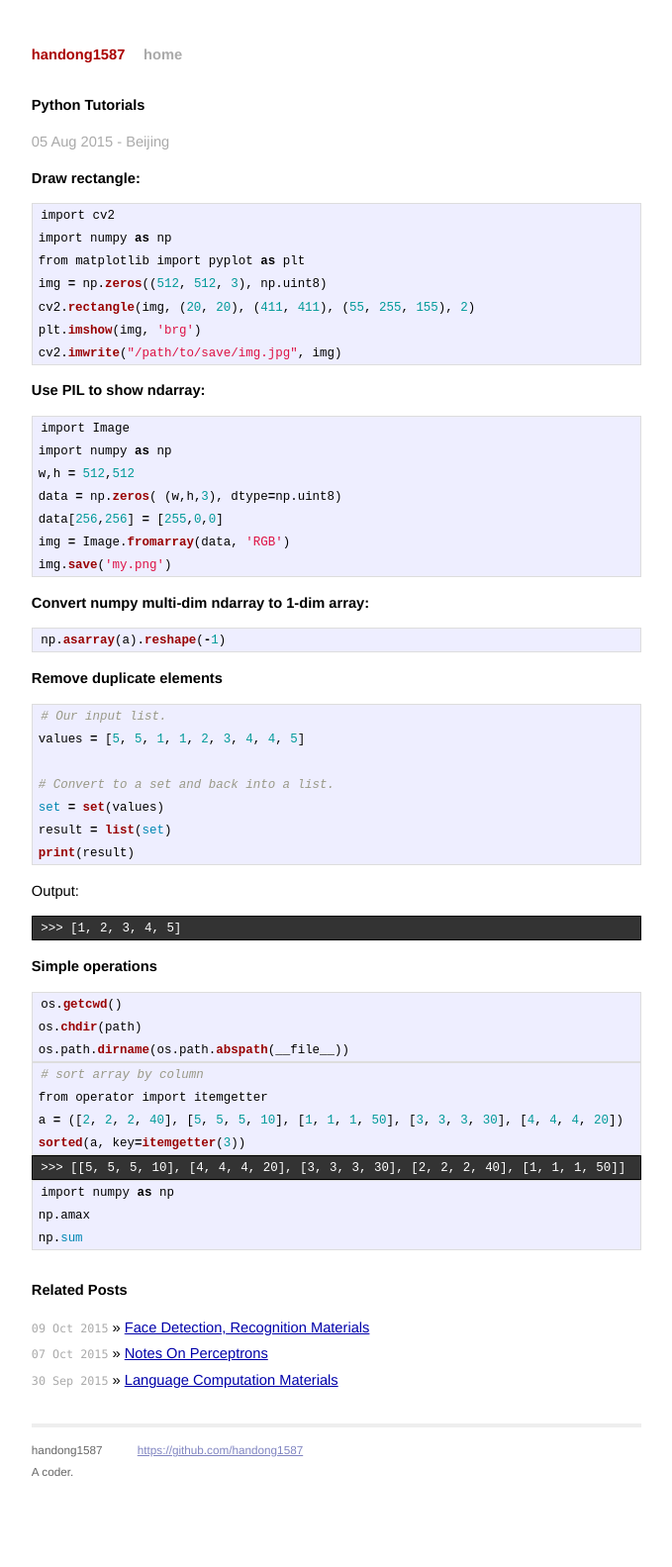
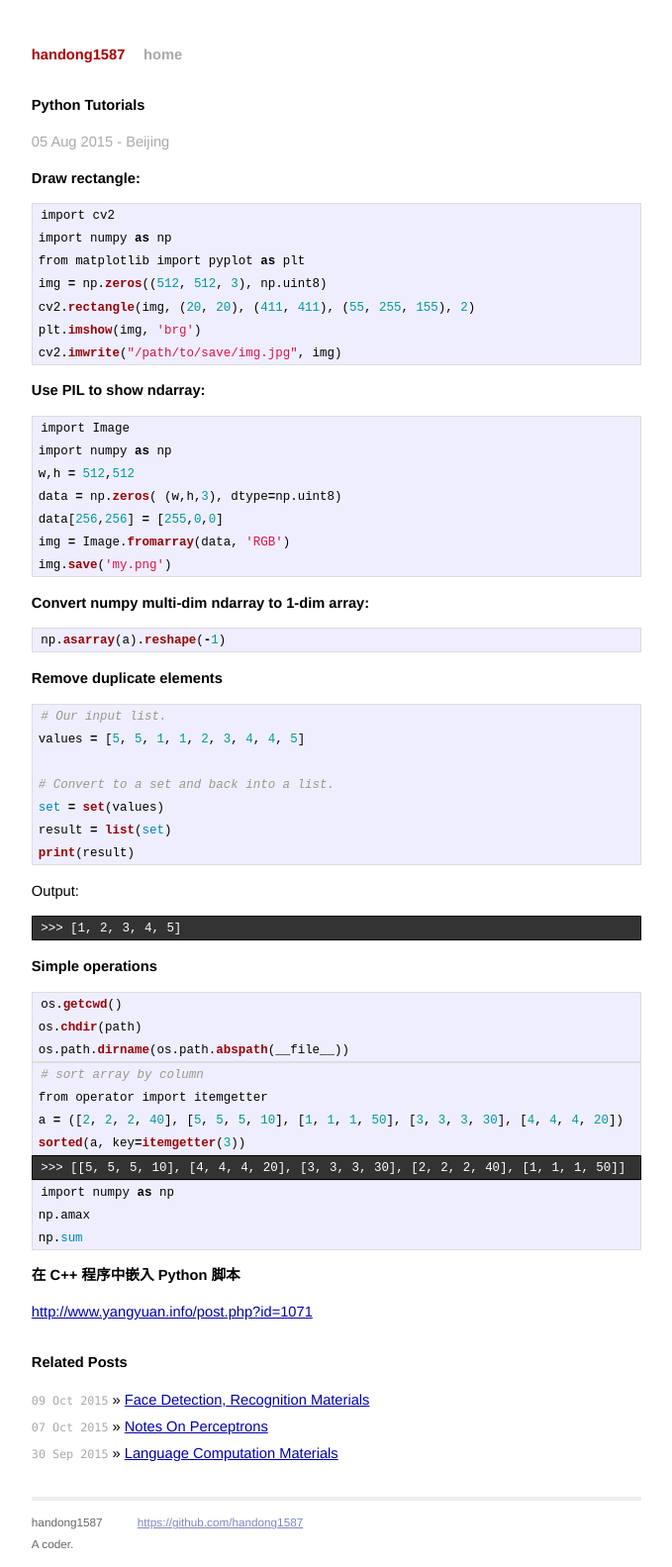
Before and after one commit to handong1587/handong1587.github.io, a Jekyll site: the page built from _posts/programming_study/2015-08-05-python-tutorials.md, in a window 1280 px wide. Shown: the whole page at 99% size, without its empty margins (300-979 px from the left). Built offline with Jekyll 4.4.1, drawn with Linux system fonts in a browser that asks for light colours; Markdown is read by kramdown in place of the engine named in the settings; comment, search, counter and statistics services are not loaded; before the commit the page ends 1510 px from its top, so only the background shows below that.

Commit message:
update md

````diff
--- a/_posts/programming_study/2015-08-05-python-tutorials.md
+++ b/_posts/programming_study/2015-08-05-python-tutorials.md
@@ -76,3 +76,7 @@ import numpy as np
 np.amax
 np.sum
 ```
+
+**在 C++ 程序中嵌入 Python 脚本**
+
+[http://www.yangyuan.info/post.php?id=1071](http://www.yangyuan.info/post.php?id=1071)
````
